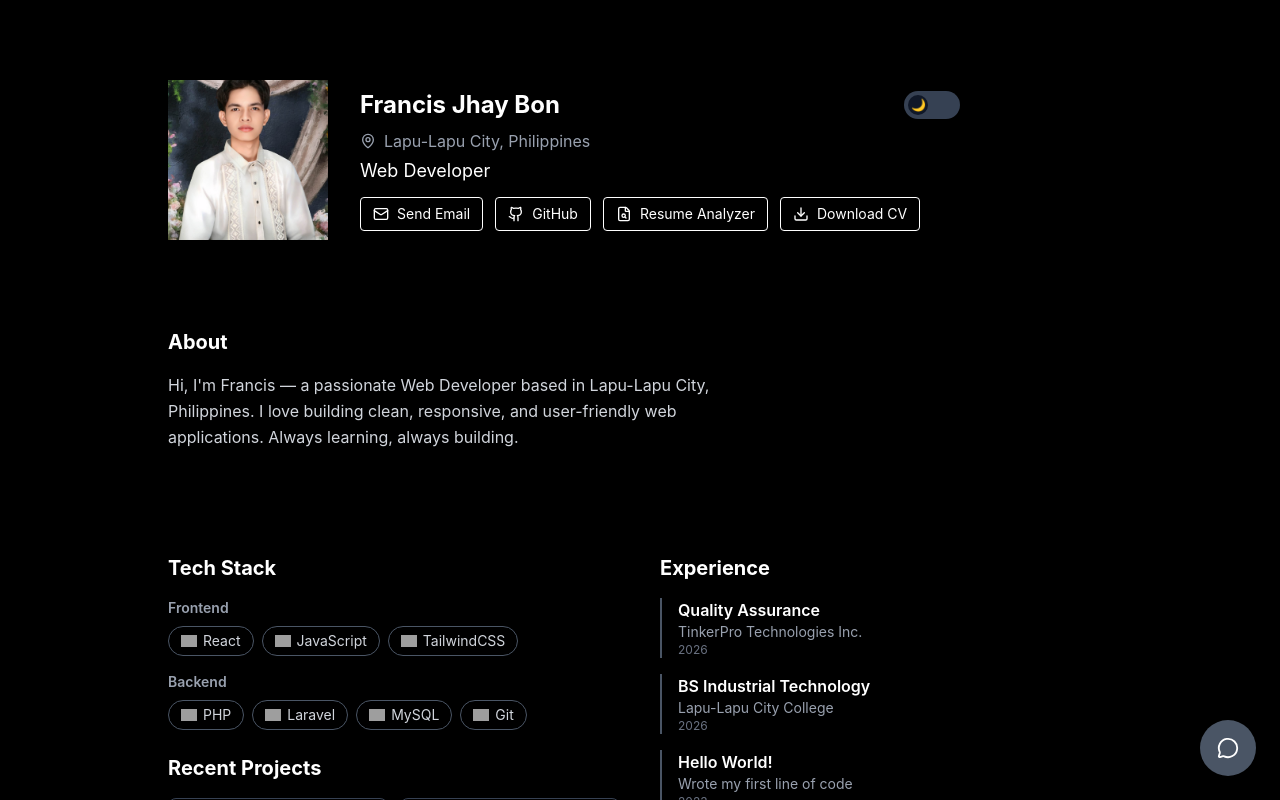
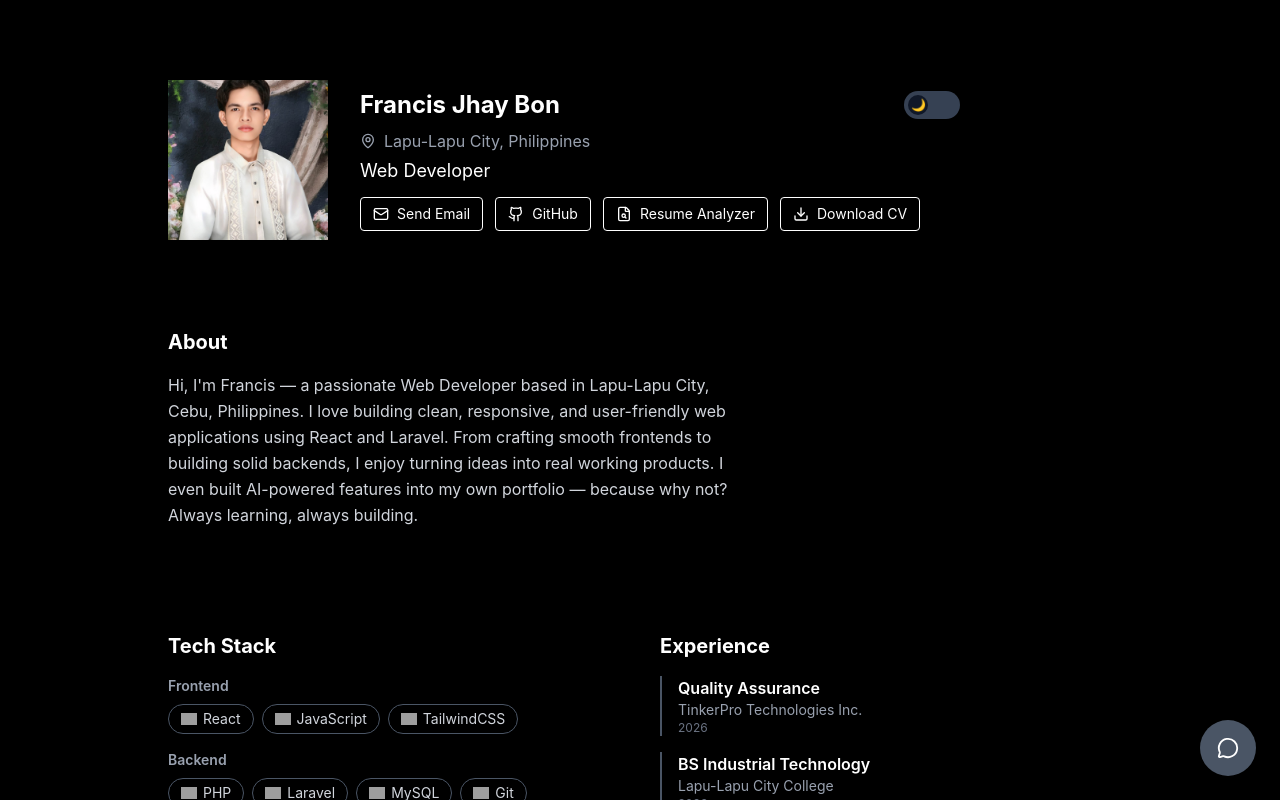
Before and after one commit to bonfrancisjhay/portfolio, a React (Vite) app in the folder frontend/: page / in a window 1280 px wide. Shown: the top 800 px of the page. Built offline with nearby package versions, Linux system fonts and the light colour scheme; grey boxes are pictures that could not be loaded.

Commit message:
add sentence in about

```diff
--- a/frontend/src/About.jsx
+++ b/frontend/src/About.jsx
@@ -8,9 +8,7 @@ function About() {
       <div className="flex flex-col w-full max-w-5xl mx-auto px-0 md:pl-10">
         <h2 className="text-xl font-bold mb-4">About</h2>
         <p className={`text-md leading-relaxed max-w-xl ${dark ? "text-gray-300" : "text-gray-600"}`}>
-          Hi, I'm Francis — a passionate Web Developer based in Lapu-Lapu City, Philippines.
-          I love building clean, responsive, and user-friendly web applications.
-          Always learning, always building.
+          Hi, I'm Francis — a passionate Web Developer based in Lapu-Lapu City, Cebu, Philippines. I love building clean, responsive, and user-friendly web applications using React and Laravel. From crafting smooth frontends to building solid backends, I enjoy turning ideas into real working products. I even built AI-powered features into my own portfolio — because why not? Always learning, always building.
         </p>
       </div>
     </section>
```
